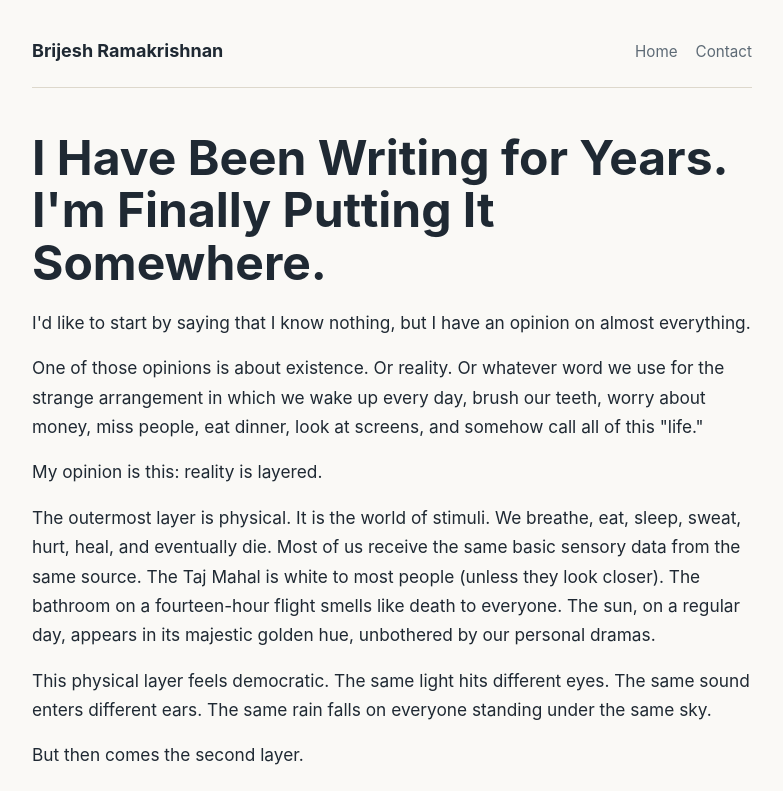
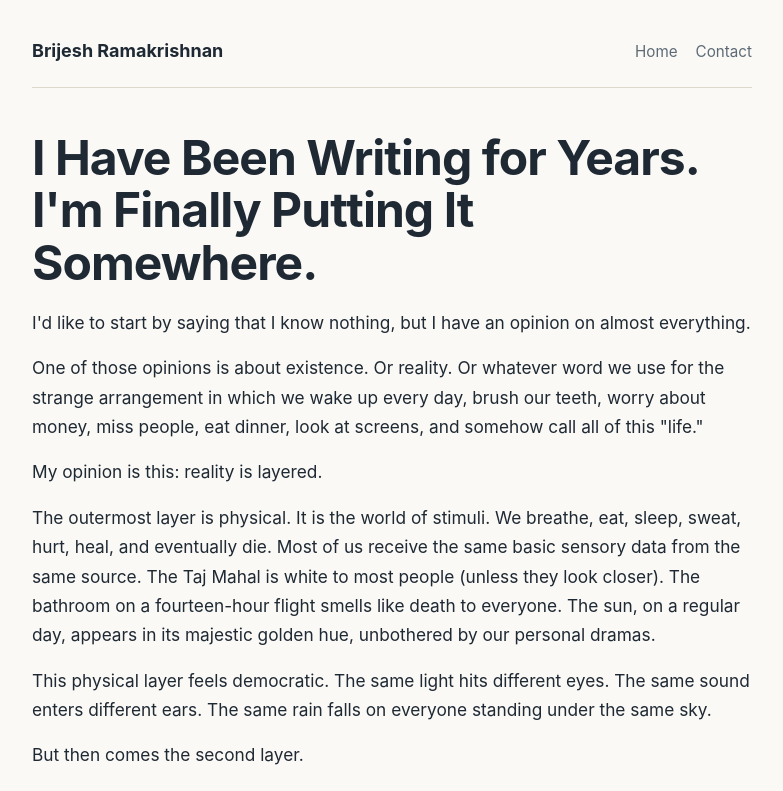
Before and after one commit to halfadev/brijesh-lab, a Next.js app: page /why-this-site-exists in a window 1280 px wide. Shown: the top 791 px of the page, without its empty margins (248-1031 px from the left). Built offline with nearby package versions, Linux system fonts and the light colour scheme.

Commit message:
Reduce essay title size

```diff
--- a/app/globals.css
+++ b/app/globals.css
@@ -265,6 +265,12 @@ li + li {
   font-size: 1.08rem;
 }
 
+.essay-title {
+  max-width: 680px;
+  font-size: clamp(1.85rem, 4.5vw, 3rem);
+  letter-spacing: -0.02em;
+}
+
 .quiet-close {
   margin-top: 18px;
   color: var(--muted);
--- a/app/why-this-site-exists/page.tsx
+++ b/app/why-this-site-exists/page.tsx
@@ -12,7 +12,7 @@ export default function WhyThisSiteExistsPage() {
     <div className="site-shell">
       <Header />
       <main className="about-main essay-main">
-        <h1 className="page-title">
+        <h1 className="page-title essay-title">
           I Have Been Writing for Years. I&apos;m Finally Putting It Somewhere.
         </h1>
         <p>
```
